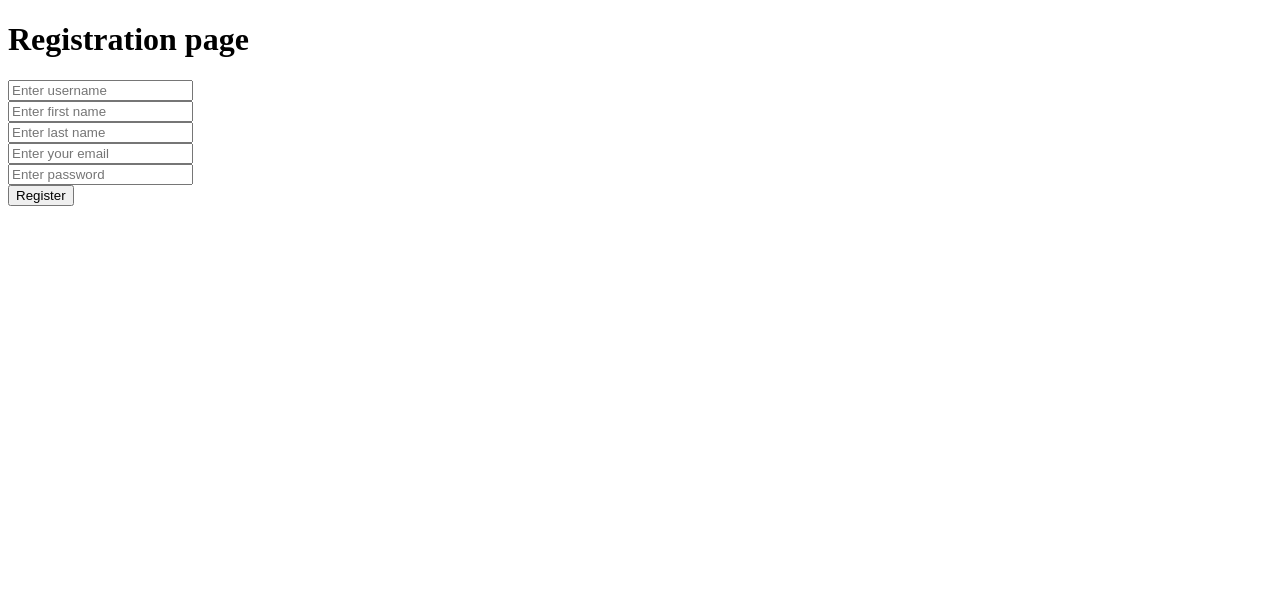
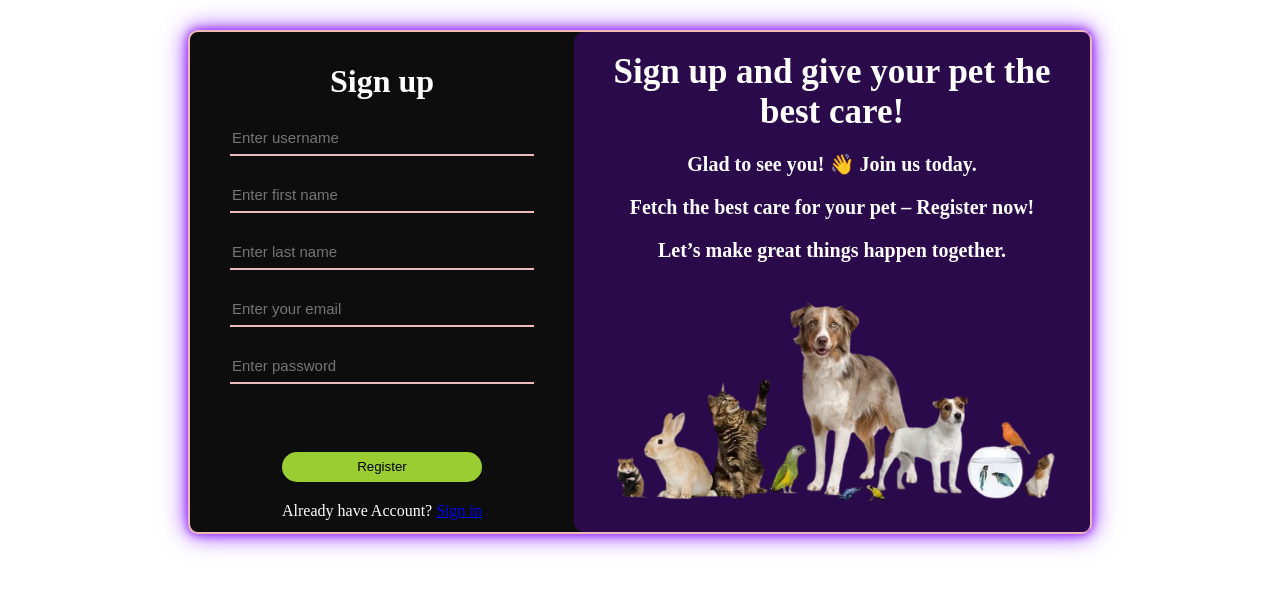
Before and after one commit to praveen21082003/pet_gromming, a Django app: page /register/ in a window 1280 px wide. Shown: the top 592 px of the page. Run offline with Django 5.2, Linux system fonts and the light colour scheme.

```diff
--- a/static/CSS/login.css
+++ b/static/CSS/login.css
@@ -32,19 +32,47 @@ body{
 .text1{
     margin: 20px;
     color: white;
-    font-size: 40px;
+    font-size: 50px;
 }
 .text{
     margin: 20px;
     color: white;
+    font-size: 25px;
+}
+
+
+.text2{
+    margin: 20px;
+    color: white;
     font-size: 35px;
 }
+.text3{
+    margin: 20px;
+    color: white;
+    font-size: 20px;
+}
+
+
+
 .input{
     display: block;
     border: none;
     background-color: transparent;
     border-bottom: solid 2px #ecbaba;
     margin-top: 40px;
+    height: 30px;
+    width: 300px;
+    font-size: 15px;
+    color: white;
+    outline: none;
+    animation-timing-function: calc(0.4s + 1.5s);
+}
+.input1{
+    display: block;
+    border: none;
+    background-color: transparent;
+    border-bottom: solid 2px #ecbaba;
+    margin-top: 5px;
     height: 30px;
     width: 300px;
     font-size: 15px;
@@ -85,6 +113,14 @@ body{
     text-align: center;
     color: white;
 }
+.form1{
+    margin-left: 40px;
+    margin-top: 10px;
+    margin-right: 40px;
+    align-items: center;
+    text-align: center;
+    color: white;
+}
 
 .loginbtn{
     background-color: yellowgreen;
--- a/templates/register.html
+++ b/templates/register.html
@@ -1,22 +1,30 @@
+{% load static %}
 <!DOCTYPE html>
 <html lang="en">
     <head>
         <meta charset="utf-8">
         <title>Register</title>
         <meta name="viewport" content="width=device-width, initial-scale=1">
+        <link rel="stylesheet" href="{% static 'CSS/login.css' %}">
         <link rel="stylesheet" href="">
     </head>
     <body>
-        <h1>Registration page</h1>
+        <div class="logincon">
+            <form method="POST" class="form1" action="{% url 'login' %}">{% csrf_token %}
+                <h1 class="sin">Sign up</h1>
+                <input type="text" name="username" placeholder="Enter username" class="input1" required><br>
+                <input type="text" name="first_name" placeholder="Enter first name" class="input1" required><br>
+                <input type="text" name="last_name" placeholder="Enter last name" class="input1" required><br>
+                <input type="email" name="email" placeholder="Enter your email" class="input1" required><br>
+                <input type="password" name="password" placeholder="Enter password" class="input1" required><br>
+                <button type="submit" class="loginbtn">Register</button>
+                <p class="signup">Already have Account? <a href="{% url 'login' %}">Sign in</a></p>
+            </form>
+            <b class="sen"><p class="text2">Sign up and give your pet the best care!</p><p  class="text3">Glad to see you! 👋 Join us today.</p><p class="text3">Fetch the best care for your pet – Register now!</p><p  class="text3">Let’s make great things happen together.</p>
+                <img src="{% static 'images/family.png' %}" alt="pets" class="family">
+            </b>
 
-        <form action="" method="POST">{% csrf_token %}
-            <input type="text" name="username" placeholder="Enter username" required><br>
-            <input type="text" name="first_name" placeholder="Enter first name" required><br>
-            <input type="text" name="last_name" placeholder="Enter last name" required><br>
-            <input type="email" name="email" placeholder="Enter your email" required><br>
-            <input type="password" name="password" placeholder="Enter password" required><br>
-            <button type="submit">Register</button>
-        </form>
+        </div>
 
     </body>
 </html>
```
Also changed, not shown: static/CSS/index.css (+92 -9 lines), templates/index.html (+21 -11 lines), db.sqlite3, static/CSS/pattern.png (added), static/images/arrow.jpg (added), static/images/booknow.png (added), static/images/dogimage.jpg (added), static/images/dogimage_no_logo.jpg (added), static/images/sleepingcat.jpg (added), static/images/twocats.jpg (added).
